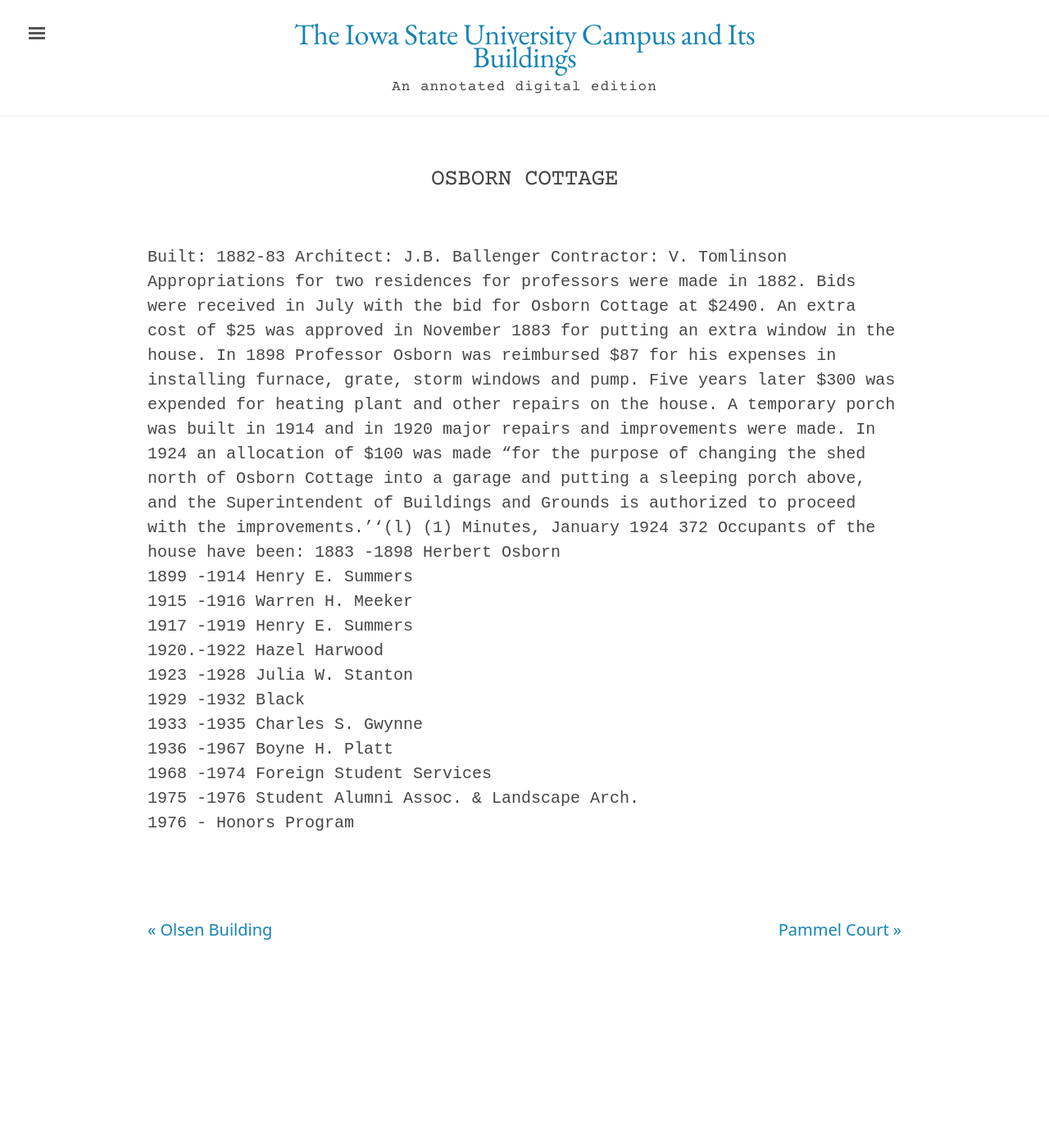
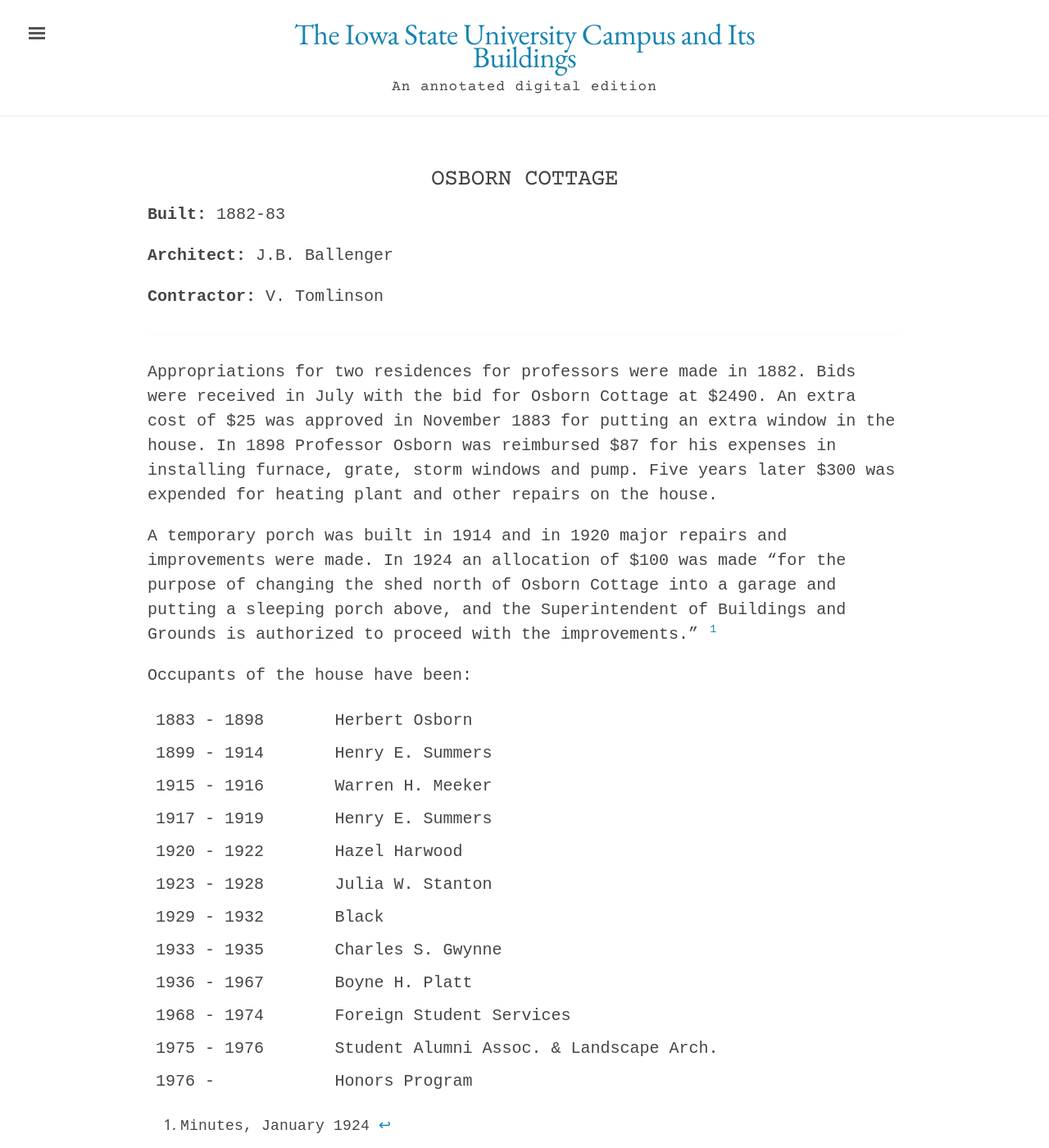
Before and after one commit to emanderson811/day-edition, a Jekyll site: the page built from _texts/buildings/160day-osborn-cottage.md, in a window 1280 px wide and 1400 px high. Shown: the whole window at 82% size. Built offline with Jekyll 4.4.1, drawn with Linux system fonts in a browser that asks for light colours; some of the changed lines change nothing that is shown.

Commit message:
Update 160day-osborn-cottage.md

```diff
--- a/_texts/buildings/160day-osborn-cottage.md
+++ b/_texts/buildings/160day-osborn-cottage.md
@@ -2,10 +2,10 @@
 layout: building
 title: "Osborn Cottage"
 alternative_name:
-built:
+built: "1882-83"
 addition:
-architect:
-contractor:
+architect: "J.B. Ballenger"
+contractor: "V. Tomlinson"
 razed:
 author:
 rights: Public Domain
@@ -14,21 +14,24 @@
 ---
 ---
 
-Built: 1882-83 Architect: J.B. Ballenger Contractor: V. Tomlinson
 Appropriations for two residences for professors were made in 1882. Bids were received in July with the bid for Osborn Cottage at $2490. An extra cost of $25 was approved in November 1883 for putting an extra window in the house. In 1898 Professor Osborn was reimbursed $87 for his expenses in installing furnace, grate, storm windows and pump. Five years later $300 was expended for heating plant and other repairs on the house.
-A temporary porch was built in 1914 and in 1920 major repairs and improvements were made. In 1924 an allocation of $100 was made "for the purpose of changing the shed north of Osborn Cottage into a garage and putting a sleeping porch above, and the Superintendent of Buildings and Grounds is authorized to proceed with the improvements.''(l)
-(1) Minutes, January 1924
-372
+
+A temporary porch was built in 1914 and in 1920 major repairs and improvements were made. In 1924 an allocation of $100 was made "for the purpose of changing the shed north of Osborn Cottage into a garage and putting a sleeping porch above, and the Superintendent of Buildings and Grounds is authorized to proceed with the improvements." [^fn1]
+
+[^fn1]: Minutes, January 1924
+
 Occupants of the house have been:
-1883  -1898  Herbert Osborn
-1899  -1914  Henry E.  Summers
-1915  -1916  Warren H.  Meeker
-1917  -1919  Henry E.  Summers
-1920.-1922  Hazel Harwood
-1923  -1928  Julia W.  Stanton
-1929  -1932  Black
-1933  -1935  Charles S.  Gwynne
-1936  -1967  Boyne H.  Platt
-1968  -1974  Foreign Student Services
-1975  -1976  Student Alumni Assoc.  & Landscape Arch.
-1976  - Honors Program
+
+|--|--|
+|1883 - 1898 | Herbert Osborn |
+|1899 - 1914 | Henry E. Summers |
+|1915 - 1916 | Warren H. Meeker |
+|1917 - 1919 | Henry E. Summers |
+|1920 - 1922 | Hazel Harwood |
+|1923 - 1928 | Julia W. Stanton |
+|1929 - 1932 | Black |
+|1933 - 1935 | Charles S. Gwynne |
+|1936 - 1967 | Boyne H. Platt |
+|1968 - 1974 | Foreign Student Services |
+|1975 - 1976 | Student Alumni Assoc. & Landscape Arch. |
+|1976 - | Honors Program |
```
